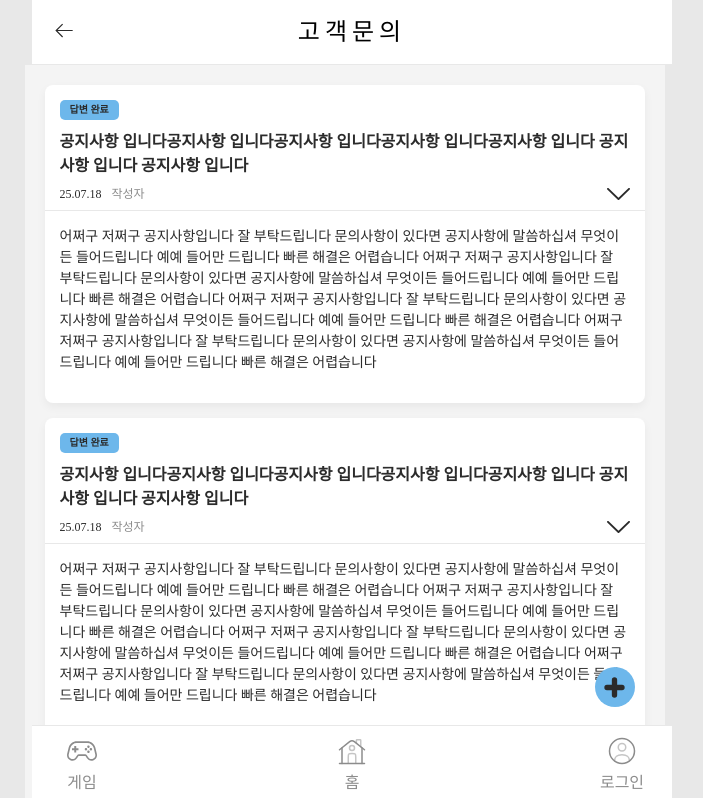
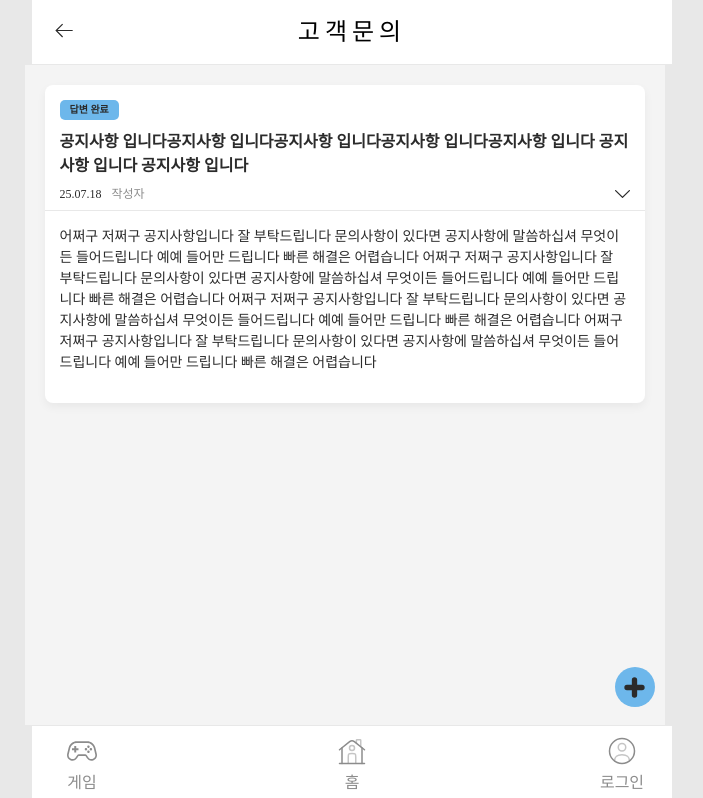
Before and after one commit to LGTM-Team/brain-game, a React (Vite) app: page /qna in a window 1280 px wide. Shown: the top 798 px of the page, without its empty margins (288-991 px from the left). Built offline with nearby package versions, Linux system fonts and the light colour scheme; no server answers; a web font is replaced by a local one.

Commit message:
ui(qna):고객문의 페이지 버튼 위치 수정

```diff
--- a/src/pages/Qna/index.tsx
+++ b/src/pages/Qna/index.tsx
@@ -6,10 +6,11 @@ import postIcon from "@/assets/icons/post.svg";
 
 function QnaPage() {
   return (
-    <div className={S.container}>
-      <PostCard isContact={true} />
-      <PostCard isContact={true} />
-      <PostCard isContact={true} />
+    <div className={S.wrapper}>
+      <div className={S.container}>
+        <PostCard isContact={true} />
+      </div>
+      <div className={S.spacer}></div>
       <div className={S.iconBox}>
         <AppLink to="/notice" variant="page">
           <img src={postIcon} alt="고객문의로 이동" />
--- a/src/pages/Qna/qna.module.css
+++ b/src/pages/Qna/qna.module.css
@@ -1,18 +1,24 @@
-.container {
+.wrapper {
   background-color: var(--light-background);
   display: flex;
   flex-direction: column;
   flex: 1;
+}
+
+.container {
   color: var(--black);
   padding-inline: var(--space-3);
   padding-top: var(--space-3);
-  padding-bottom: 4rem;
+  padding-bottom: 5rem;
   position: relative;
+}
+.spacer {
+  flex-grow: 1;
+}
 
-  .iconBox {
-    position: sticky;
-    bottom: 5rem;
-    z-index: 100;
-    align-self: flex-end;
-  }
+.iconBox {
+  position: sticky;
+  bottom: 5rem;
+  z-index: 100;
+  align-self: flex-end;
 }
```
